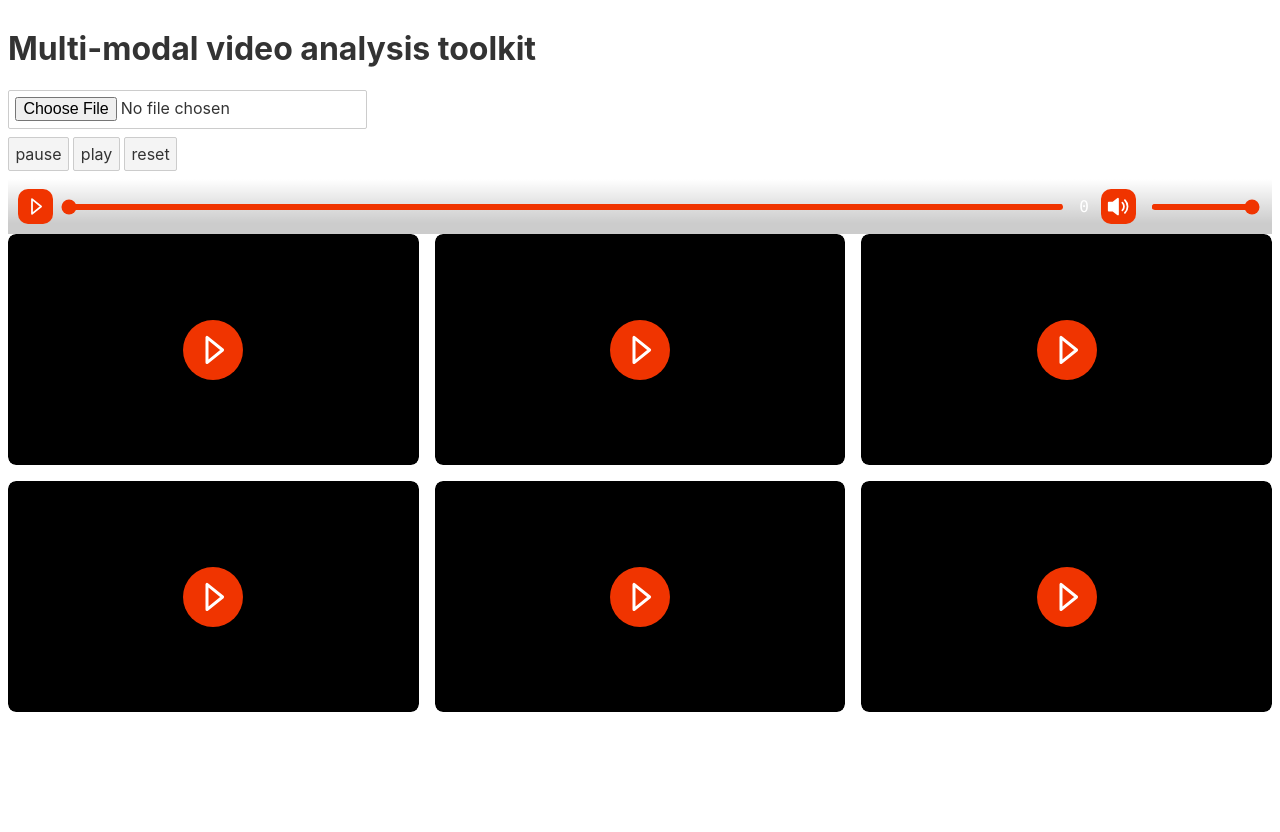
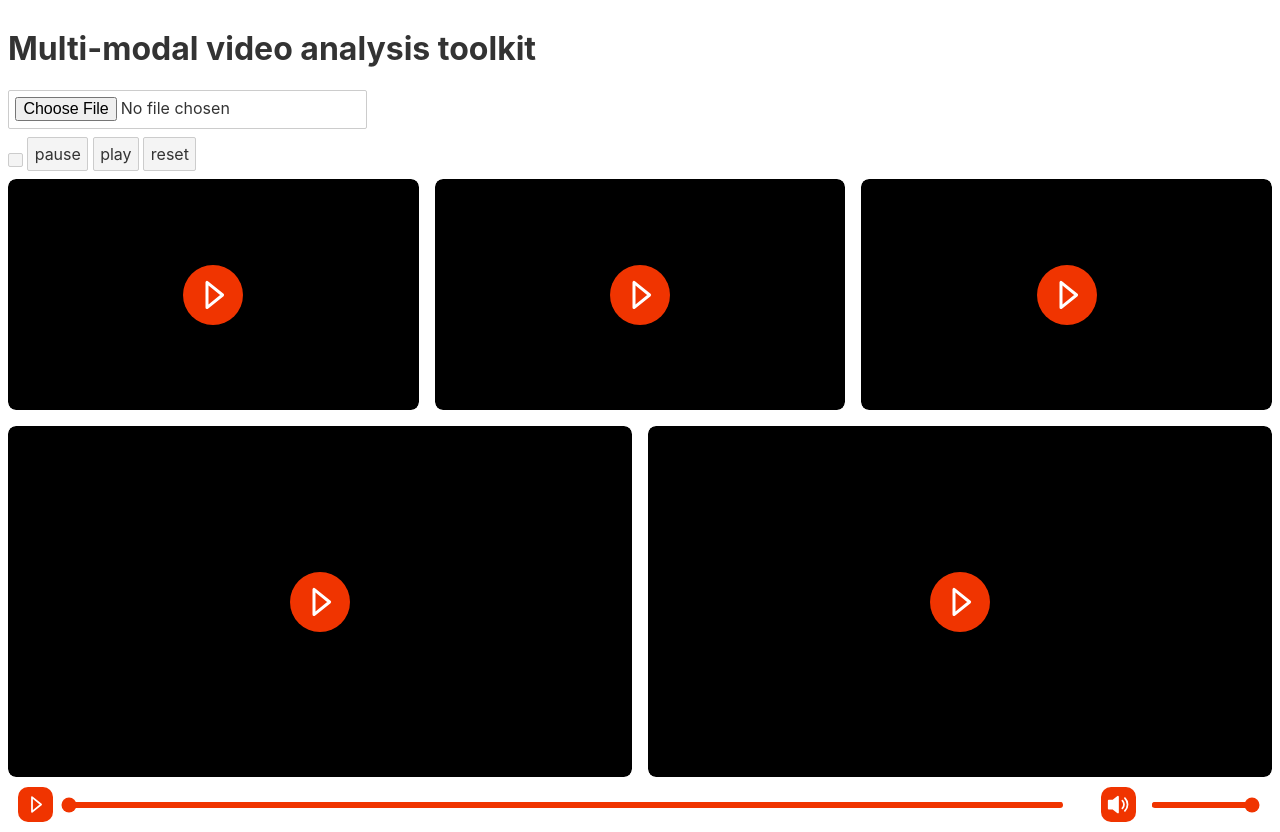
Before and after one commit to imandel/GalavantDesktop, a Svelte app: page / in a window 1280 px wide. Shown: the top 832 px of the page. Before the commit the page ends 800 px from the top, so only its background shows below. Built offline with nearby package versions, Linux system fonts and the light colour scheme; what timing-object would draw is missing.

Commit message:
update the layout

```diff
--- a/src/Video.svelte
+++ b/src/Video.svelte
@@ -5,7 +5,7 @@
   import { setContext } from "svelte";
   import { writable } from "svelte/store";
 
-  // varibles
+  // Section1 : varibles to control videos
   let files;
   let paused = true;
   let reset = false;
@@ -39,6 +39,9 @@
   //-------------------------------------------------------------------------------------------------------------------
   // REACTIVE CONFIG CONTEXT
   //-------------------------------------------------------------------------------------------------------------------
+
+  // Section2 : styles
+  // These changes will change the styles of all videos
 
   const config = writable({});
   setContext("config", config);
@@ -80,37 +83,41 @@
 <div class="topbar">
   <h1>Multi-modal video analysis toolkit</h1>
   <input type="file" accept="video/*" bind:files />
-  {#if files && files[0]}
-    <p>
-      Showing the video of {file_name}
-      {source}
-    </p>
-  {/if}
 </div>
 
 <div>
+  <button on:click={() => paused = !paused}> </button>
   <button on:click={() => (paused = true)}>pause</button>
   <button on:click={() => (paused = false)}>play</button>
   <button on:click={() => (reset = true)}> reset</button>
 </div>
 
-<VideoPlayBar />
 
-<div class="wrapper">
+
+<div class="videos">
+  <div class="videos layout1">
     <VideoPlayer {source}  />
     <VideoPlayer {source}  />
     <VideoPlayer {source}  />
-
-  <VideoPlayer {source}  />
-  <VideoPlayer {source}  />
-  <VideoPlayer {source}  />
+  </div>
+  <div class="videos layout2">
+    <VideoPlayer {source}  />
+    <VideoPlayer {source}  />
+  </div>
 </div>
 
+<VideoPlayBar />
+
 <style>
-  .wrapper {
+  .videos {
     display: grid;
+    grid-gap: 1em;
+  }
+  .layout1{
     grid-template-columns: repeat(3, 1fr);
-    grid-gap: 1em;
+  }
+  .layout2{
+    grid-template-columns: repeat(2, 1fr);
   }
 
 </style>
--- a/src/Video/BottomControls.svelte
+++ b/src/Video/BottomControls.svelte
@@ -5,15 +5,16 @@
   export let isPointerOver;
   export let isPlayBar = false;
 
+  const cfg = getContext("config");
+  let lastFocusElement;
+  let wasTabDown;
+  let style = "height:"+ $cfg.controlsHeight +"; background: linear-gradient(rgba(0,0,0,0), rgba(0,0,0,.2) 80%);";
   let classname = "controls";
+
   if(isPlayBar){
     classname = "controls2";
+    style = "height:"+ $cfg.controlsHeight;
   }
-
-  const cfg = getContext("config");
-
-  let lastFocusElement;
-  let wasTabDown;
 
   function onPointerOver(e) {
     isPointerOver = true;
@@ -77,7 +78,7 @@
 <div
   class:hidden
   class={classname}
-  style="height:{$cfg.controlsHeight}; background: linear-gradient(rgba(0,0,0,0), rgba(0,0,0,.2) 80%);"
+  style={style}
   on:pointerover={onPointerOver}
   on:pointerout={onPointerOut}
   on:transitionend={onTransitionEnd}>
--- a/src/Video/VideoPlayBar.svelte
+++ b/src/Video/VideoPlayBar.svelte
@@ -1,5 +1,4 @@
 <script>
-  import CenterIcons from "./CenterIcons.svelte";
   import BottomControls from "./BottomControls.svelte";
   import Playbar from "./Playbar.svelte";
   import PlayPauseButton from "./PlayPauseButton.svelte";
@@ -7,9 +6,6 @@
   import VolumeControl from "./VolumeControl.svelte";
   import FullscreenButton from "./FullscreenButton.svelte";
   import Time from "./Time.svelte";
-
-  import { setContext } from "svelte";
-  import { writable } from "svelte/store";
 
 
   //-------------------------------------------------------------------------------------------------------------------
@@ -25,15 +21,10 @@
   let duration;
   let buffered = []; // [{start, end}]
   let played = []; // [{start, end}]
-  let seeking;
 
-  let isVideoData = false;
-  let isPointerOverVideo = false;
   let isPointerOverControls = false;
-  let isBuffering = false;
   let isFullscreenEnabled = false;
   let isFullscreen = false;
-  let isIdle = false;
   let isScrubbing = false;
 
   let volume = 1;
@@ -41,12 +32,7 @@
   $: muted = volume == 0;
 
   let isPlayBar = true;
-
-  $: isBottomControlsVisible = true;
-
-  $: isSpinnerVisible = seeking || isBuffering;
-
-  $: isCenterIconVisibile = !isVideoData || (paused && !isScrubbing);
+  let isBottomControlsVisible = true;
 
 
   function onPlayPauseButtonPointerUp(e) {
@@ -71,14 +57,10 @@
     isFullscreen = !isFullscreen;
   }
 
-  function togglePause() {
-    paused = !paused;
-  }
-
 </script>
 
 
-<div>
+<div class="videoplaybar">
     <BottomControls
           hidden={!isBottomControlsVisible}
           bind:isPointerOver={isPointerOverControls}
--- a/src/Video/VideoPlayerClient.svelte
+++ b/src/Video/VideoPlayerClient.svelte
@@ -226,27 +226,11 @@
   // TODO: timing src
   import { timingObject } from "../time";
   import { setTimingsrc } from "timingsrc";
-
-  //   $: currentTime1Span = document.getElementById("current-time-1");
-  //   $: currentTime2Span = document.getElementById("current-time-2");
-  //   $: pauseButton = document.getElementById("pause");
-  //   $: playButton = document.getElementById("play");
-  //   $: player1 = document.getElementById("video1");
-  //   $: player2 = document.getElementById("video2");
-  //   $: positionSpan = document.getElementById("position");
-  //   $: resetButton = document.getElementById("reset");
-  //   $: skipBackwardButton = document.getElementById("skip-backward");
-  //   $: skipForwardButton = document.getElementById("skip-forward");
   let timing;
   timingObject.subscribe((value) => {
     timing = value;
   });
-
-  $: timing, source && update_time();
-
-  function update_time(){
-    setTimingsrc(videoElement, timing);
-  }
+  $: timing, source && setTimingsrc(videoElement, timing);
 </script>
 
 <svelte:window on:keydown={onWindowKeyDown} on:keyup={onWindowKeyUp} />
```
